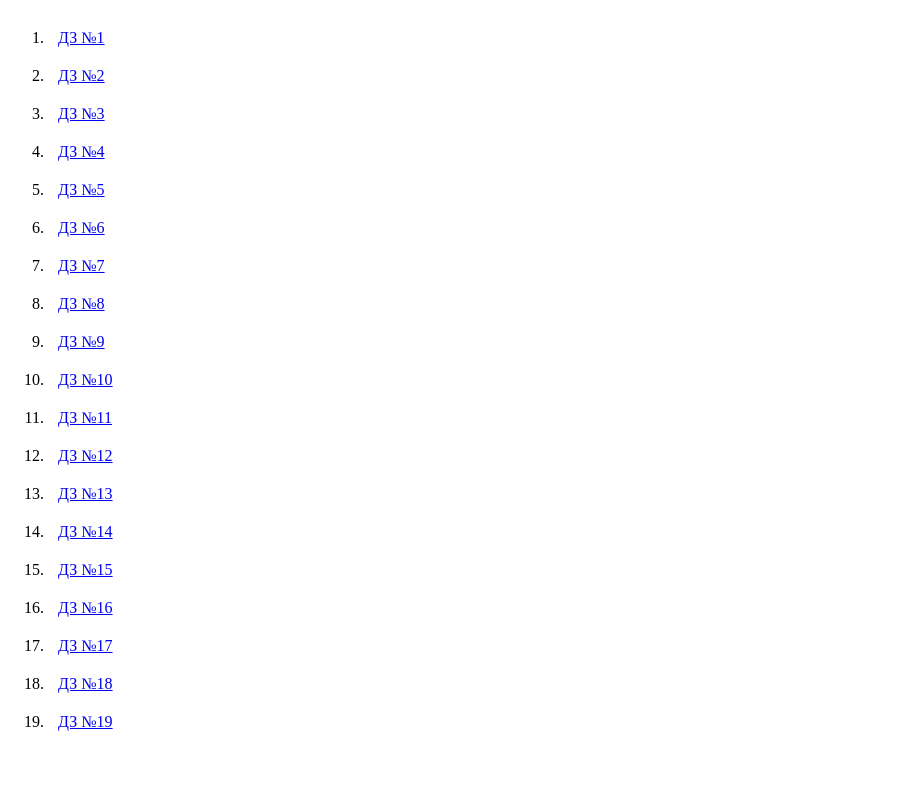
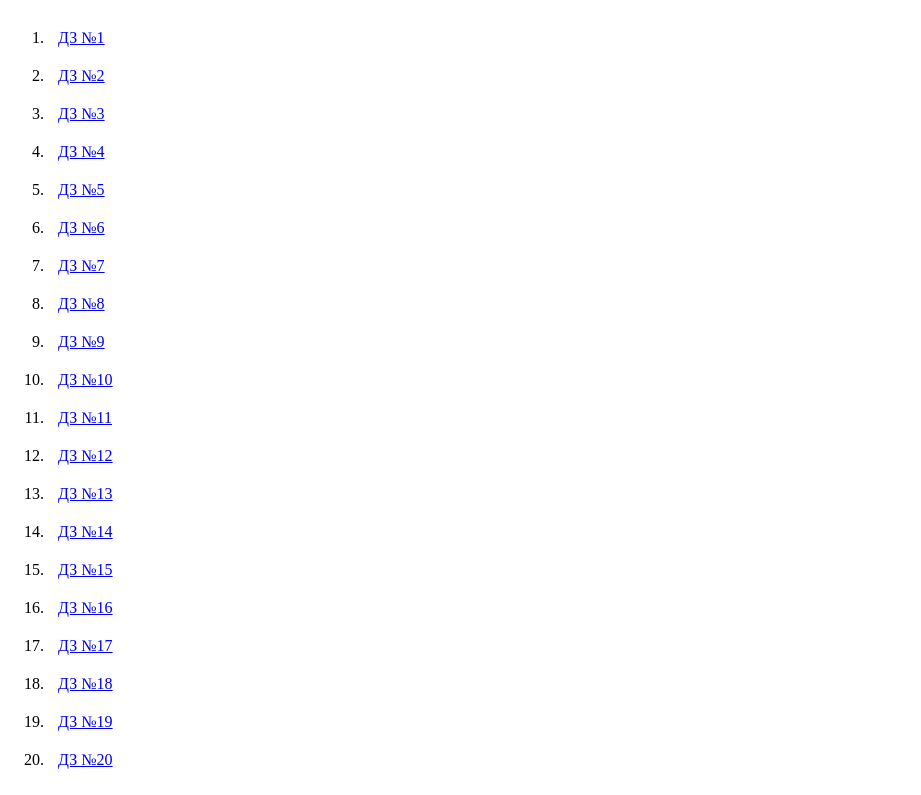
Before and after one commit to NIFUROXCAZID/JS-Lessons, a plain HTML site: page HOMEASSIGMENTS/index.html in a window 1280 px wide. Shown: the part 61-856 px from the top of the page, without its empty margins (0-921 px from the left). Before the commit the page ends 818 px from the top, so only its background shows below. Drawn offline with Linux system fonts and the light colour scheme.

Commit message:
дз-19-20

```diff
--- a/HOMEASSIGMENTS/index.html
+++ b/HOMEASSIGMENTS/index.html
@@ -67,6 +67,9 @@
         <li style="padding: 10px;">
             <a target="_blank" href="./Lesson-19/index.html">ДЗ №19</a>
         </li>
+        <li style="padding: 10px;">
+            <a target="_blank" href="./Lesson-20/index.html">ДЗ №20</a>
+        </li>
     </ol>
 </body>
 
```
